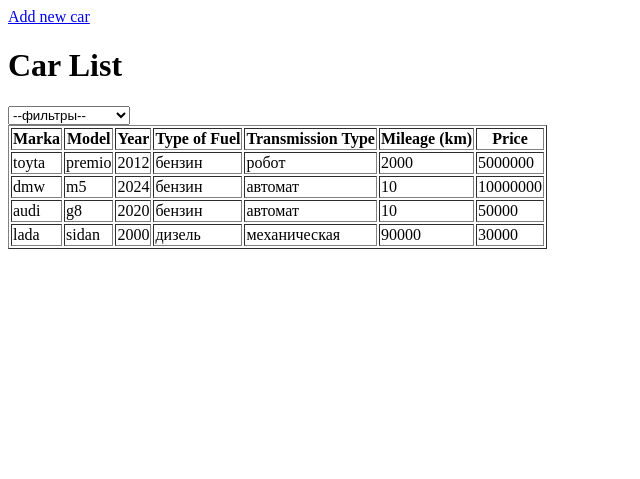
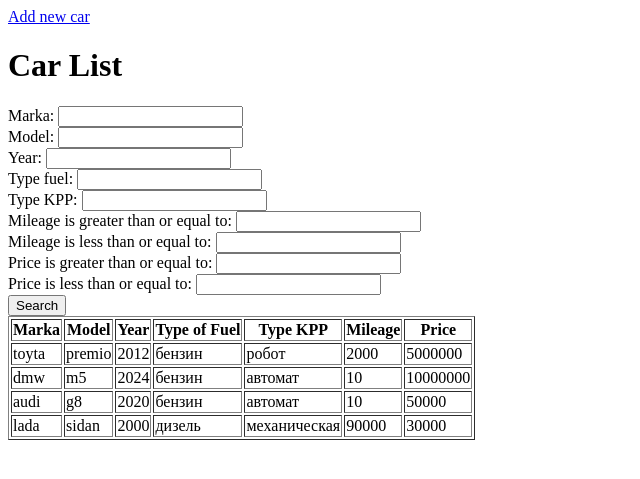
Before and after one commit to romapopov1212/test_Task, a Django app: page / in a window 1280 px wide. Shown: the top 479 px of the page, without its empty margins (0-640 px from the left). Run offline with Django 5.2, Linux system fonts and the light colour scheme; data comes from the database, SQL or seed files in the repository; both versions use the stored data as it was after the commit.

Commit message:
new Function - filter

```diff
--- a/TestProj/settings.py
+++ b/TestProj/settings.py
@@ -33,7 +33,7 @@ ALLOWED_HOSTS = []
 INSTALLED_APPS = [
     #myapps
     'personal',
-
+    'django_filters',
     #django apps
     'django.contrib.admin',
     'django.contrib.auth',
--- /dev/null
+++ b/personal/filters.py
@@ -0,0 +1,14 @@
+import django_filters
+
+from .models import *
+
+class CarFilter(django_filters.FilterSet):
+
+    min_mileage = django_filters.NumberFilter(field_name="mileage", lookup_expr='gte')
+    max_mileage = django_filters.NumberFilter(field_name="mileage", lookup_expr='lte')
+    min_price = django_filters.NumberFilter(field_name="price", lookup_expr='gte')
+    max_price = django_filters.NumberFilter(field_name="price", lookup_expr='lte')
+    class Meta:
+        model = Car
+        fields = '__all__'
+        exclude = ['mileage', 'price']
--- a/personal/forms.py
+++ b/personal/forms.py
@@ -5,4 +5,4 @@ from .models import Car
 class AddForm(ModelForm):
     class Meta:
         model = Car
-        fields = ["marka", "model", "year", "type_fuel", "type_KPP", "mileage", "price"]
+        fields = '__all__'
--- a/personal/views.py
+++ b/personal/views.py
@@ -1,11 +1,16 @@
 from django.shortcuts import render, redirect
-from personal.forms import AddForm
+from .forms import AddForm
 from .models import Car
+from .filters import CarFilter
 # Create your views here.
 
 def home_screen_view(request):
     cars = Car.objects.all()
-    return render(request, "home.html", {'cars' : cars})
+
+    myFilter = CarFilter(request.GET, queryset=cars)
+
+    cars = myFilter.qs
+    return render(request, "home.html", {'cars' : cars, 'myFilter' : myFilter})
 
 def add_screen_view(request):
     if request.POST:
--- a/templates/home.html
+++ b/templates/home.html
@@ -3,32 +3,28 @@
 {%block title%} Main page{%endblock%}
 
 {%block body%}
-
+<div class = "">
 <a href="{% url "add" %}">Add new car</a>
-
+</div>
 
 
 
   <h1>Car List</h1>
-  <select name="avto">
-    <option value="">--фильтры--</option>
-    <option value="1">по марке</option>
-    <option value="2">по модели</option>
-    <option value="3">по году выпуска</option>
-    <option value="4">по типу топлива</option>
-    <option value="5">по типу КПП</option>
-    <option value="6">по пробегу</option>
-    <option value="7">по цене</option>
+  <form method="get">
+        {{myFilter.form}}
 
-  </select><br>
+    <button class = "btn btn-primary" type = "submit">
+        Search
+    </button>
+  </form>
   <table border="1">
       <tr>
           <th>Marka</th>
           <th>Model</th>
           <th>Year</th>
           <th>Type of Fuel</th>
-          <th>Transmission Type</th>
-          <th>Mileage (km)</th>
+          <th>Type KPP</th>
+          <th>Mileage</th>
           <th>Price</th>
       </tr>
       {% for car in cars %}
```
Also changed, not shown: db.sqlite3.
